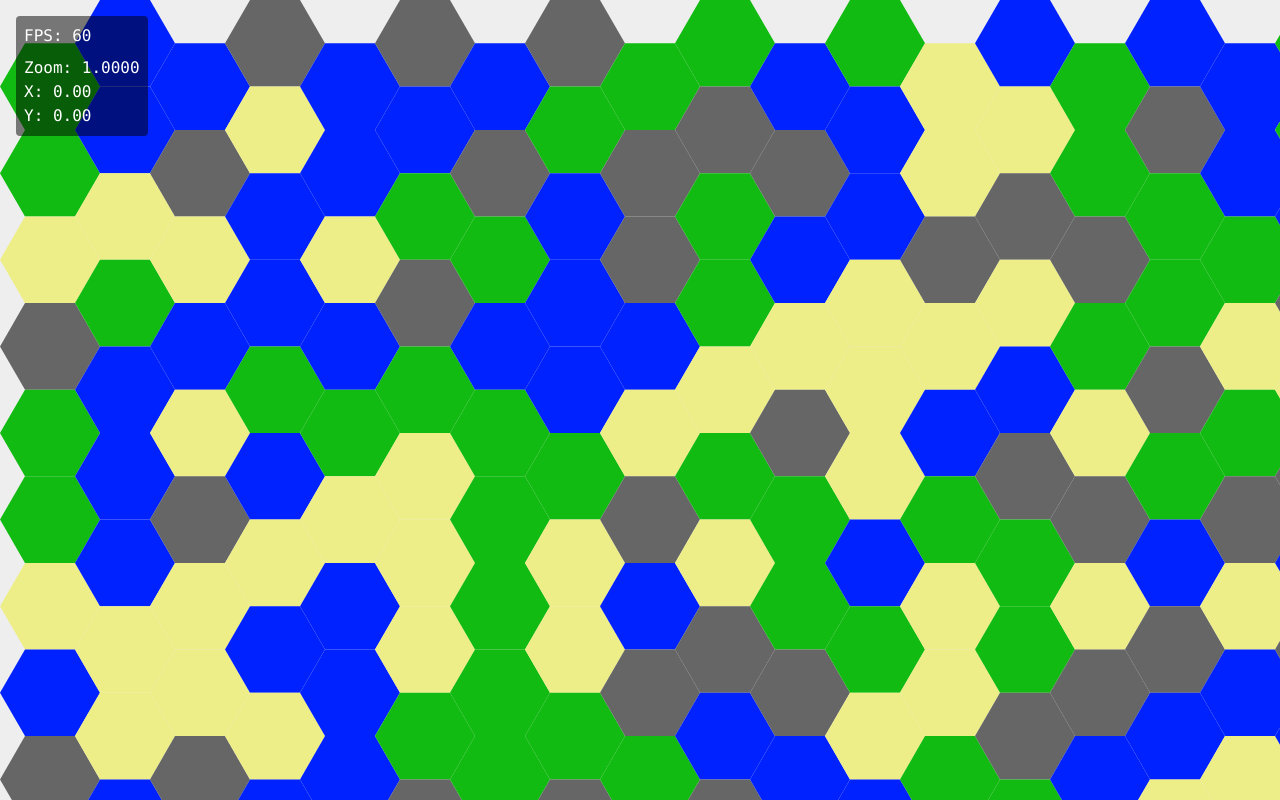
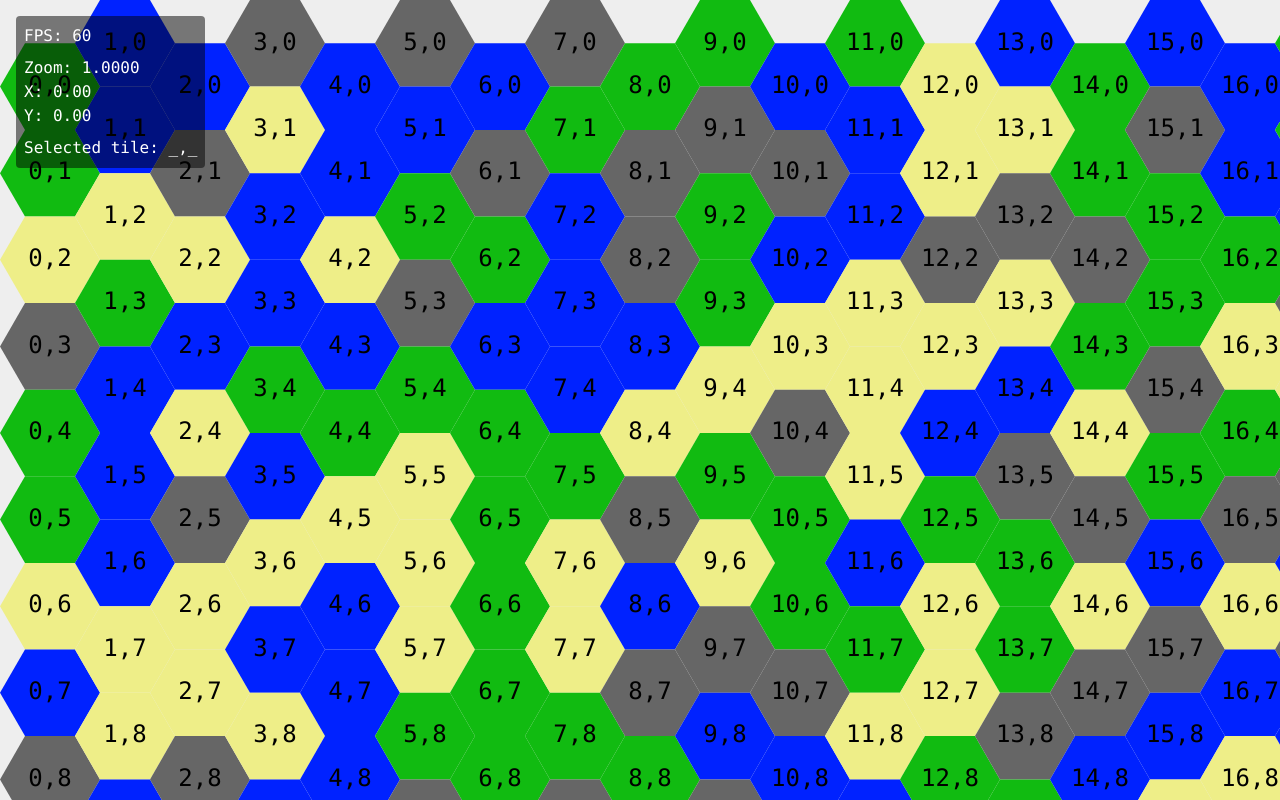
Before and after one commit to SeriousGuy888/HataSimulatorPrototype, a SvelteKit app: page / in a window 1280 px wide. Built offline with nearby package versions, Linux system fonts and the light colour scheme.

Commit message:
allow user to click to select tiles

```diff
--- a/src/modules/GameWorld/GameWorld.svelte
+++ b/src/modules/GameWorld/GameWorld.svelte
@@ -5,6 +5,7 @@
   import { onMount } from "svelte"
   import type { View } from "./canvasTypes"
   import { drawTilemap } from "./tilemapDrawing"
+  import { screenToWorld, worldToTile } from "./cameraUtils"
 
   export let tilemap: Tilemap
 
@@ -18,9 +19,11 @@
     zoom: 1,
   }
 
+  let selectedTile: Tile | null = null
+
   let isPanning = false
-  let lastMouseX = 0
-  let lastMouseY = 0
+  let panningPrevX = 0
+  let panningPrevY = 0
 
   let sideLength: number
   let apothem: number
@@ -102,24 +105,44 @@
       view.y = worldY - screenY / view.zoom
     }}
     on:mousedown={(event) => {
-      isPanning = true
-      lastMouseX = event.clientX
-      lastMouseY = event.clientY
+      // If the user is right-clicking or middle-clicking, start panning
+      if (event.button === 1 || event.button === 2) {
+        isPanning = true
+        panningPrevX = event.clientX
+        panningPrevY = event.clientY
+      }
     }}
-    on:mouseup={() => (isPanning = false)}
+    on:mouseup={(event) => {
+      if (isPanning) {
+        isPanning = false
+      }
+
+      // If the user is left-clicking, select the tile under the cursor
+      if (event.button === 0) {
+        // Calculate cursor position in screen coordinates
+        const screenX = event.clientX - canvas.getBoundingClientRect().left
+        const screenY = event.clientY - canvas.getBoundingClientRect().top
+
+        // Calculate cursor position in world coordinates
+        const { worldX, worldY } = screenToWorld(view, screenX, screenY)
+        const { tileX, tileY } = worldToTile(view, worldX, worldY, sideLength, apothem)
+
+        selectedTile = tilemap.getTile(tileX, tileY)
+      }
+    }}
     on:mousemove={(event) => {
       if (!isPanning) {
         return
       }
 
-      const deltaX = event.clientX - lastMouseX
-      const deltaY = event.clientY - lastMouseY
+      const deltaX = event.clientX - panningPrevX
+      const deltaY = event.clientY - panningPrevY
 
       view.x -= deltaX / view.zoom
       view.y -= deltaY / view.zoom
 
-      lastMouseX = event.clientX
-      lastMouseY = event.clientY
+      panningPrevX = event.clientX
+      panningPrevY = event.clientY
     }}
     on:mouseleave={() => (isPanning = false)}
   />
@@ -134,5 +157,8 @@
       <p>X: {view.x.toFixed(2)}</p>
       <p>Y: {view.y.toFixed(2)}</p>
     </section>
+    <p>
+      Selected tile: {selectedTile?.x ?? "_"},{selectedTile?.y ?? "_"}
+    </p>
   </aside>
 </section>
--- a/src/modules/GameWorld/tilemapDrawing.ts
+++ b/src/modules/GameWorld/tilemapDrawing.ts
@@ -1,5 +1,6 @@
 import type { Tilemap } from "$lib/Tilemap"
 import type { Tile } from "$lib/types"
+import { tileToWorld, worldToScreen } from "./cameraUtils"
 import type { View } from "./canvasTypes"
 
 export function drawTilemap(
@@ -28,15 +29,8 @@ export function drawTilemap(
     for (let y = topmostY; y < bottommostY; y++) {
       const tile = tilemap.getTile(x, y)
       if (tile) {
-        const yOffset = x % 2 === 1 ? 0 : apothem / view.zoom
-
-        // Calculate the center of the hexagon in world coordinates
-        const worldX = x * xGap + sideLength
-        const worldY = y * yGap + apothem + yOffset
-
-        // Apply zoom and view offset
-        const screenX = (worldX - view.x) * view.zoom
-        const screenY = (worldY - view.y) * view.zoom
+        const { worldX, worldY } = tileToWorld(view, x, y, sideLength, apothem)
+        const { screenX, screenY } = worldToScreen(view, worldX, worldY)
 
         drawHex(ctx, view, hexPath, screenX, screenY, tile)
       }
@@ -90,11 +84,11 @@ function drawHex(
   // ctx.stroke(hexPath)
 
   // Draw hex coordinates on hexagon center
-  // ctx.fillStyle = "#000000"
-  // ctx.font = `${24 * view.zoom}px Consolas`
-  // ctx.textAlign = "center"
-  // ctx.textBaseline = "middle"
-  // ctx.fillText(`${tile.x},${tile.y}`, 0, 0)
+  ctx.fillStyle = "#000000"
+  ctx.font = `${24 * view.zoom}px Consolas`
+  ctx.textAlign = "center"
+  ctx.textBaseline = "middle"
+  ctx.fillText(`${tile.x},${tile.y}`, 0, 0)
 
   // Restore context state
   ctx.restore()
```
